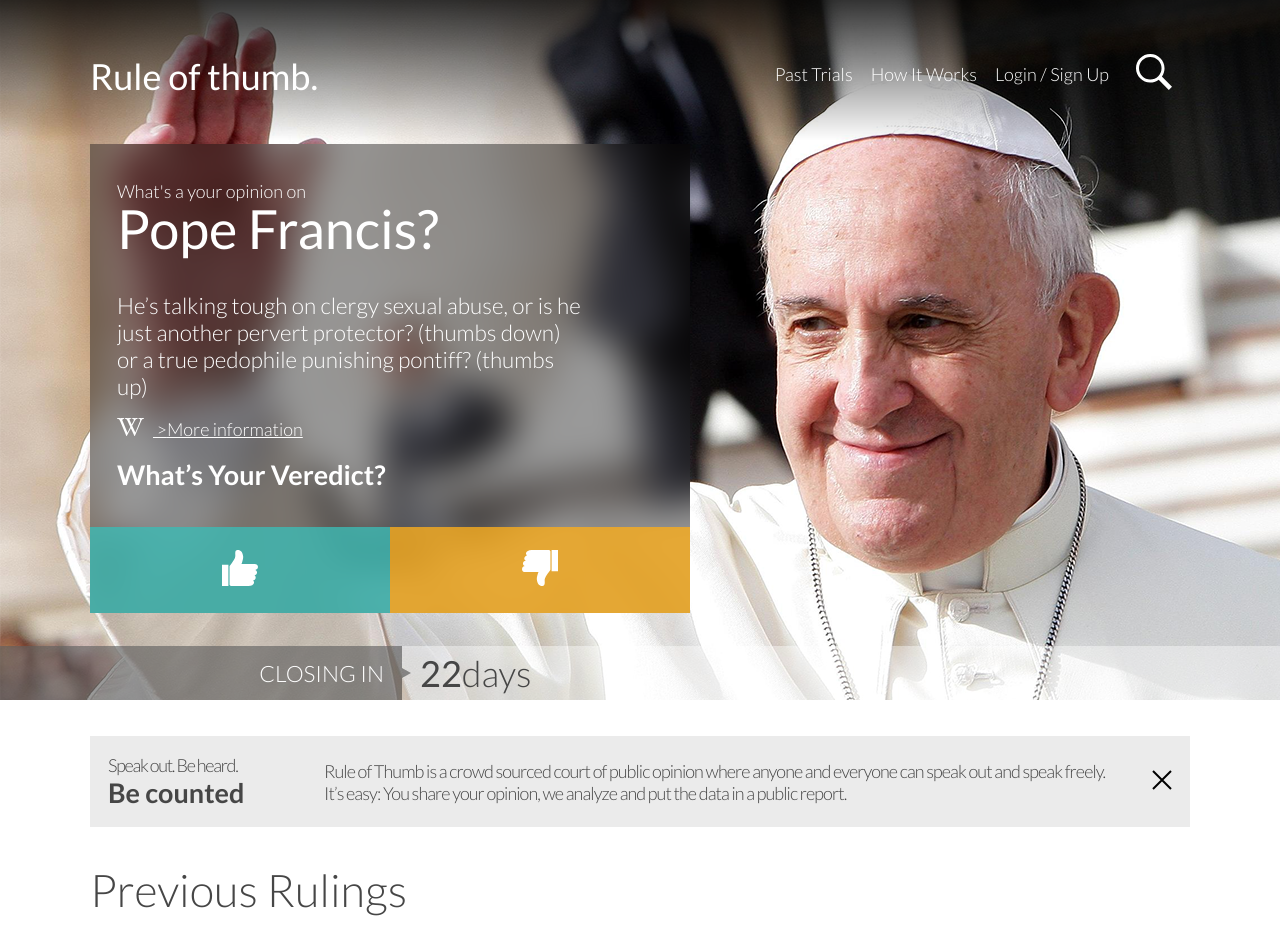
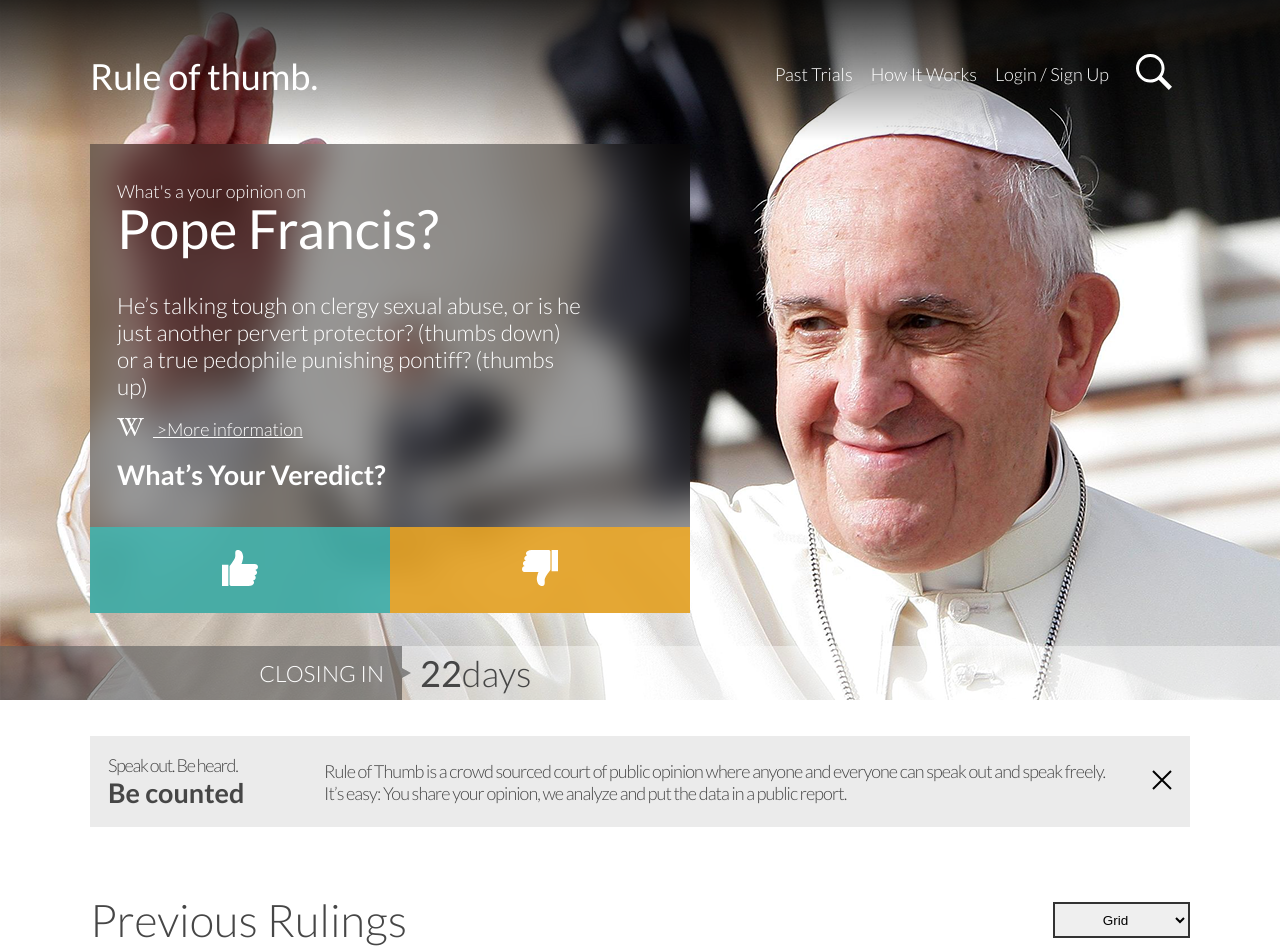
Before and after one commit to Riczer/rule-of-thumb-ui-test, a Next.js app: page / in a window 1280 px wide. Shown: the top 952 px of the page. Built offline with nearby package versions, Linux system fonts and the light colour scheme.

Commit message:
feat: add select view

```diff
--- a/pages/index.tsx
+++ b/pages/index.tsx
@@ -20,10 +20,7 @@
       <div className="max-centered">
         <AboutBanner />
         <main role="main">
-          <div>
-            <h1 className="voting-collection__title">Previous Rulings</h1>
-            <VotingCollection />
-          </div>
+          <VotingCollection />
         </main>
         <SuggestionBanner />
         <hr role="separator" />
--- a/src/components/VotingCollection.tsx
+++ b/src/components/VotingCollection.tsx
@@ -1,4 +1,4 @@
-import { useState, useEffect } from "react";
+import React, { useState, useEffect } from "react";
 import { VotingCard } from ".";
 import votingInfo from "../../public/data.json";
 import { useMediaQuery } from "../hooks";
@@ -36,7 +36,26 @@
     });
   };
 
+  const handleChangeView = (e: React.ChangeEvent<HTMLSelectElement>) => {
+    const value = e.target.value;
+    setShowAs(value as "grid" | "list");
+  };
+
   return (
+    <div>
+      <div
+        style={{
+          display: "flex",
+          justifyContent: "space-between",
+          alignItems: "center",
+        }}
+      >
+        <h1 className="voting-collection__title">Previous Rulings</h1>
+        <select className="select" value={showAs} onChange={handleChangeView}>
+          <option value="list">List</option>
+          <option value="grid">Grid</option>
+        </select>
+      </div>
       <div
         className={`voting-collection ${
           showAs === "grid"
@@ -55,6 +74,7 @@
           </div>
         ))}
       </div>
+    </div>
   );
 };
 
--- a/styles/globals.css
+++ b/styles/globals.css
@@ -733,6 +733,14 @@
     font-size: 14px;
   }
 
+  .select {
+    font-size: 0.75rem;
+    width: 131px;
+    height: 28px;
+    text-align: center;
+    border: 2px solid #333333;
+  }
+
   .voting-collection__title {
     font-size: 1.714rem;
   }
@@ -892,6 +900,11 @@
   html,
   body {
     font-size: 18px;
+  }
+
+  .select {
+    width: 137px;
+    height: 36px;
   }
 
   .voting-collection__title {
```
Lines whose indentation alone changed are shown as unchanged.
